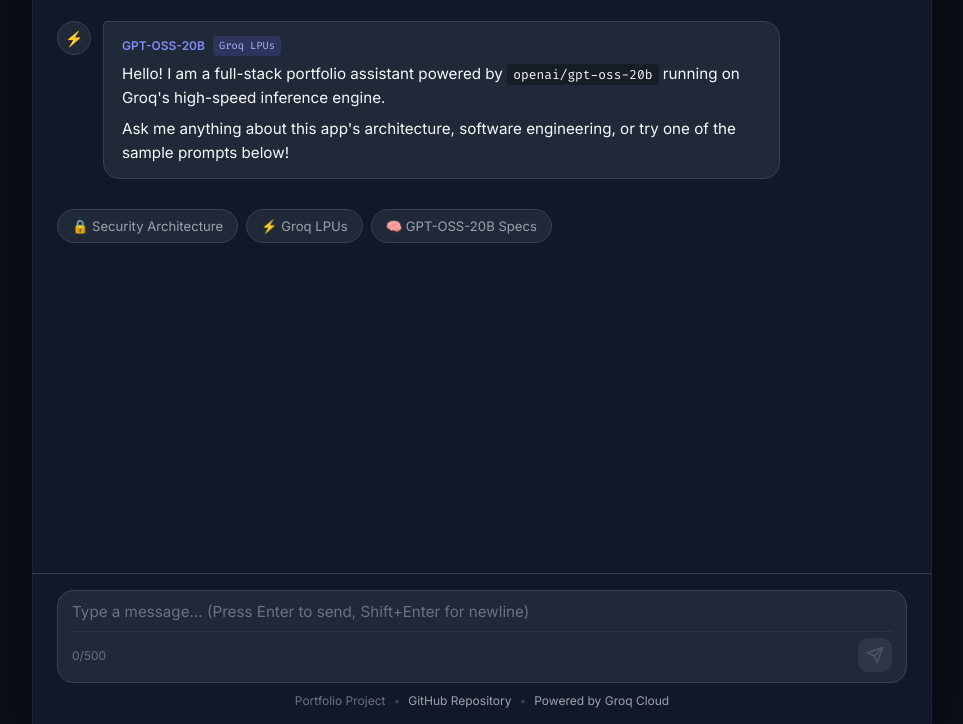
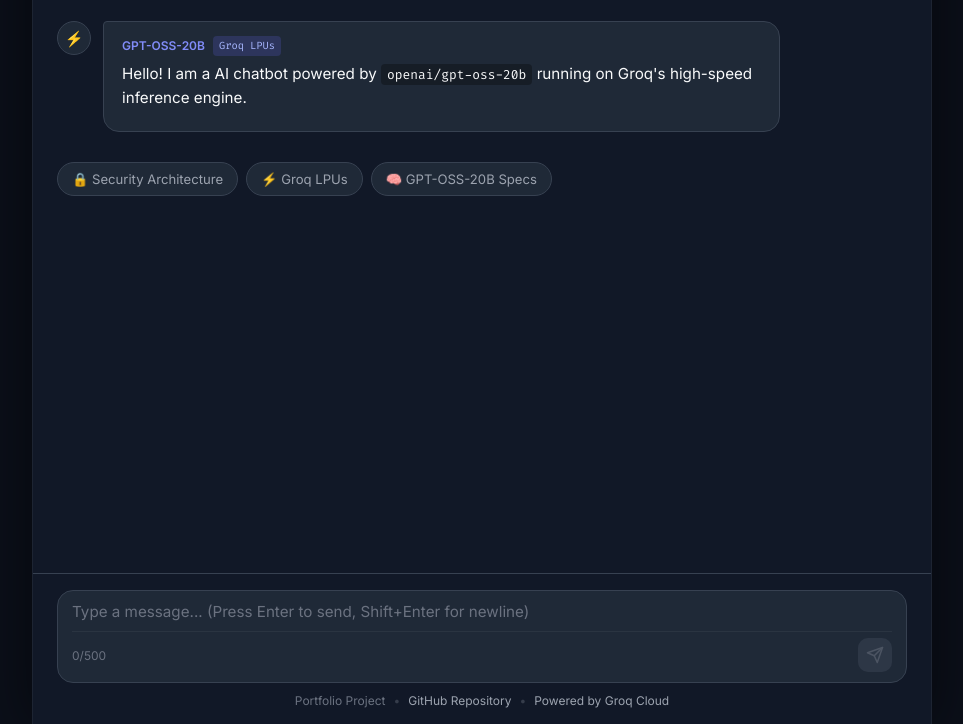
Before and after one commit to aadinathr001/Simple-Chatbot, a website: page public/index.html in a window 1280 px wide. Shown: the part 76-800 px from the top of the page, without its empty margins (158-1121 px from the left). Drawn offline with Linux system fonts and the light colour scheme; no server answers.

Commit message:
changes to be committed:

```diff
--- a/public/index.html
+++ b/public/index.html
@@ -58,8 +58,8 @@
               <span class="model-tag">Groq LPUs</span>
             </div>
             <div class="message-body">
-              <p>Hello! I am a full-stack portfolio assistant powered by <code>openai/gpt-oss-20b</code> running on Groq's high-speed inference engine.</p>
-              <p>Ask me anything about this app's architecture, software engineering, or try one of the sample prompts below!</p>
+              <p>Hello! I am a AI chatbot powered by <code>openai/gpt-oss-20b</code> running on Groq's high-speed inference engine.</p>
+              <p></p>
             </div>
           </div>
         </div>
```
